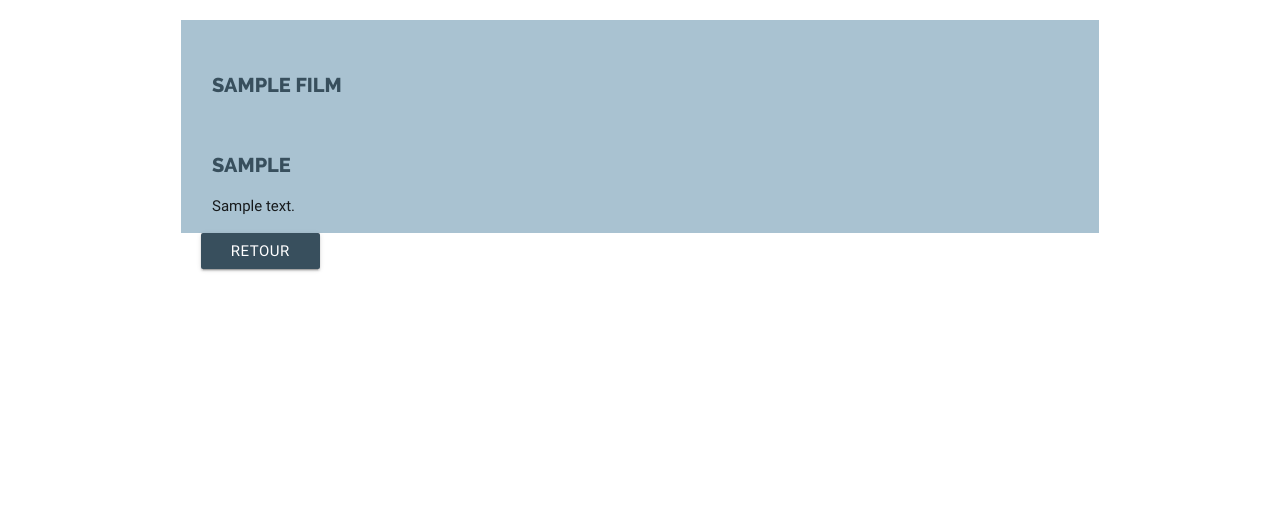
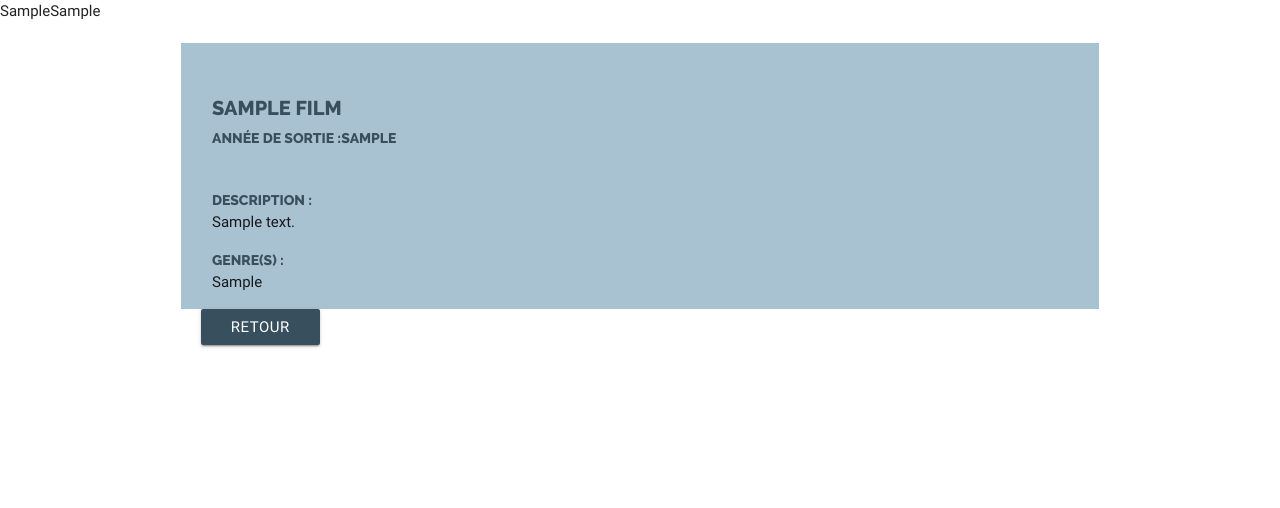
Before and after one commit to Fawlia/machinefilm, a PHP site: page /machineafilmspagination/film/1/ in a window 1280 px wide. Shown: the part 150-658 px from the top of the page. Run offline with PHP 8.4, Linux system fonts and the light colour scheme; tables that the repository leaves empty or names only in its code hold one stand-in row (values such as "Sample post"); some web fonts are replaced.

Commit message:
User / Genre dans détail film ok

```diff
--- a/machineafilmspagination/index.php
+++ b/machineafilmspagination/index.php
@@ -5,7 +5,6 @@ $parts = explode('/', rtrim($uri, '/'));
 
 
 if ($parts[1] == "machineafilmspagination") {
-
 
 		switch ($parts[2]) {
 
@@ -99,6 +98,8 @@ if ($parts[1] == "machineafilmspagination") {
 						include_once "models/movies.php";
 
 						$film = getMovieById($pdo, $id);
+						$genre = getGenre($pdo, $id);
+						$user = getUserPost($pdo, $id);
 
 						include_once "views/header.php";
 						include_once "views/film.php";
@@ -129,14 +130,12 @@ if ($parts[1] == "machineafilmspagination") {
 				include_once "views/footer.php";
 				break;
 
-			}
-	}
-
-
-else{
+			default :
 					include_once "views/header.php";
 					include_once "views/404.php";
 					include_once "views/footer.php";
+
+				}
 		}
 
 
@@ -145,95 +144,4 @@ else{
 
 
 
-
-
-
-
-
-
-
-
-
-
-
-
-
-
-
-
-
-
-
-
-
-
-
-
-
-
-
-
-
-
-
-
-
-
-
-
-
-
-/*
-
-
-
-$url = ''; // ON CREE UNE VARIABLE URL QUI EST = A RIEN POUR L'INSTANT
-
-
-if(isset($_GET['url'])) {
-
-   ON CREE UN ARRAY AVEC L'URL
-   array (size=2)
-   0 => string 'accueil' (length=7)
-   1 => string '3' (length=1)
-
-   $url = explode('/',$_GET['url']);//TOUT EST BIEN SEPARER
-}
-
-
-
-//ON A REMPLACER index.php en ce qu'on veut avec .htacces DONC PLUS BESOIN DE METTRE DANS L'URL index.php
-
-//traiter l'url QUI NOUS A ETE ENVOYE, PASSER EN PARAMETRE
-require 'models/connect.php';
-require 'models/model.php';
-
-// NOS CONDITIONS ADIN D'AFFICHER DU CONTENU EN FONCTION DE CE QUI EST PASSER DANS L'URL
-
-// 1) Si l'url est vide qu'on est dans le dossier racine (array est vide EMPTY)
-if ($url == '') {
-	require 'accueil.php'; // ON DIRIGE VERS LA PAGE QU'ON VEUT !!!
-}elseif ($url[0] == 'home' && !empty($url[1]) && $url[1] == 'description' && !empty($url[2])){
-
-	$uri = $_SERVER['REQUEST_URI'];
-	$parts = explode('/', rtrim($uri, '/'));
-	$bdd = new PDO('mysql:host=localhost;dbname=films;charset=utf8', 'root', '');
-	$film = $bdd->query('select * from films order by id ');
-
-	détails($parts, $film);
-}
-elseif ($url[0] == 'home' && !empty($url[1])) {// ATTENTION pas POSSIBLE DE LA NOMMER ACCUEIL
-	require 'disponibiliter.php'; // ON DIRIGE VERS LA PAGE QU'ON VEUT !!!
-}elseif ($url[0] == 'home' ) {// ATTENTION pas POSSIBLE DE LA NOMMER ACCUEIL
-	require 'selection.php'; // ON DIRIGE VERS LA PAGE QU'ON VEUT !!!
-}
-else{
-	require '404.php';
-}
-
-
-
-*/
-
-
 ?>
--- a/machineafilmspagination/models/movies.php
+++ b/machineafilmspagination/models/movies.php
@@ -70,18 +70,34 @@ function getMovieById($pdo, $id){
 
 function getGenre($pdo, $id){
 
-  $stmt = $pdo->prepare("SELECT genres.genre, films.id FROM l_film_genre
+ $stmt = $pdo->prepare("
+SELECT genres.genre, films.id FROM l_film_genre
 INNER JOIN genres ON genres.id = l_film_genre.id_genres
-INNER JOIN films ON films.id = l_film_genre.id_film");
+INNER JOIN films ON films.id = l_film_genre.id_film
+");
   $stmt->execute();
 
   $resultGenre = $stmt->fetchAll();
 
-  foreach($resultGenre as $occurence => $id){
+
 	  return $resultGenre;
   }
 
-}
+function getUserPost($pdo, $id){
+
+ $stmt = $pdo->prepare("
+SELECT users.prenom, films.id FROM l_film_user
+INNER JOIN users ON users.id = l_film_user.id_user
+INNER JOIN films ON films.id = l_film_user.id_film
+");
+  $stmt->execute();
+
+  $resultUser = $stmt->fetchAll();
+
+
+
+	  return $resultUser;
+  }
 
 
 
--- a/machineafilmspagination/views/accueil.php
+++ b/machineafilmspagination/views/accueil.php
@@ -18,7 +18,7 @@
 				<a href="http://localhost/machineafilmspagination/inscription"><button class="btn waves-effect waves-light" type="submit" name="submit" value="send">S'inscrire</button></a>
 			</div>
 
-			<div class="col s12 m12 l5 xl5 choix" >
+			<!--<div class="col s12 m12 l5 xl5 choix" >
 				<h2><p class="logo1"><span data-icon="&#x45;"></span></p>Déconnexion</h2>
 				<p>Êtes vous sûr de vouloir partir? On a des cookies!</p>
 				<a href="http://localhost/machineafilmspagination/connexion"><button class="btn waves-effect waves-light" onclick="deco()" type="submit" name="submit" value="send">Se déconnecter</button></a>
@@ -27,7 +27,7 @@
 				<h2><p class="logo1"><span data-icon="&#x45;"></span></p>STATUT</h2>
 				<p>Êtes vous sûr de vouloir partir? On a des cookies!</p>
 				<a href="http://localhost/machineafilmspagination/views/profil.php"><button class="btn waves-effect waves-light" onclick="deco()" type="submit" name="submit" value="send">Se déconnecter</button></a>
-			</div>
+			</div>-->
 
 
 	</div>
--- a/machineafilmspagination/views/film.php
+++ b/machineafilmspagination/views/film.php
@@ -1,15 +1,37 @@
 <?php
+
+foreach($genre as $g){
+	if ($film['id'] == $g['id']){
+		echo $g['genre'];
+	}
+}
+
+foreach($user as $u){
+	if ($film['id'] == $u['id']){
+		echo $u['prenom'];
+
+	}
+}
+
 
 echo "<div id='3choix' class='container'>";
 echo "<div class='row'>";
 echo "<div class='col s12 m12 l12 xl12 choix'>";
 echo "<p class='proposai'>".$film['titre']."</p>";
-echo "<p class='proposai'>".$film['annee']."</p>";
-echo "<p>".$film['description']."</p>";
-/*echo "<p>".$genre['genre']."</p>";*/
+echo "<p class='proposal'>Année de sortie :".$film['annee']."</p>";
+echo "<p><span class='proposal'>Description :</span><br/>".$film['description']."</p>";
+echo "<p><span class='proposal'>Genre(s) :</span><br/>".$g['genre']."</p>";
 echo '</div>';
 echo "<a href='http://localhost/machineafilmspagination/films' class='btn btn-warning'>Retour</a>";
 echo '</div>';
 echo '</div>';
 
+
+
+
+
+
+
+
+
 ?>
--- a/machineafilmspagination/views/films.php
+++ b/machineafilmspagination/views/films.php
@@ -2,7 +2,7 @@
 	<div class="row">
 			<?php
 
-		$perPage = 6;
+$perPage = 6;
 
 $req = $pdo->query('SELECT COUNT(*) AS total FROM films');
 $result = $req->fetch();
```
Also changed, not shown: machineafilmspagination/views/img/logo.svg (added). Lines whose indentation alone changed are shown as unchanged.
